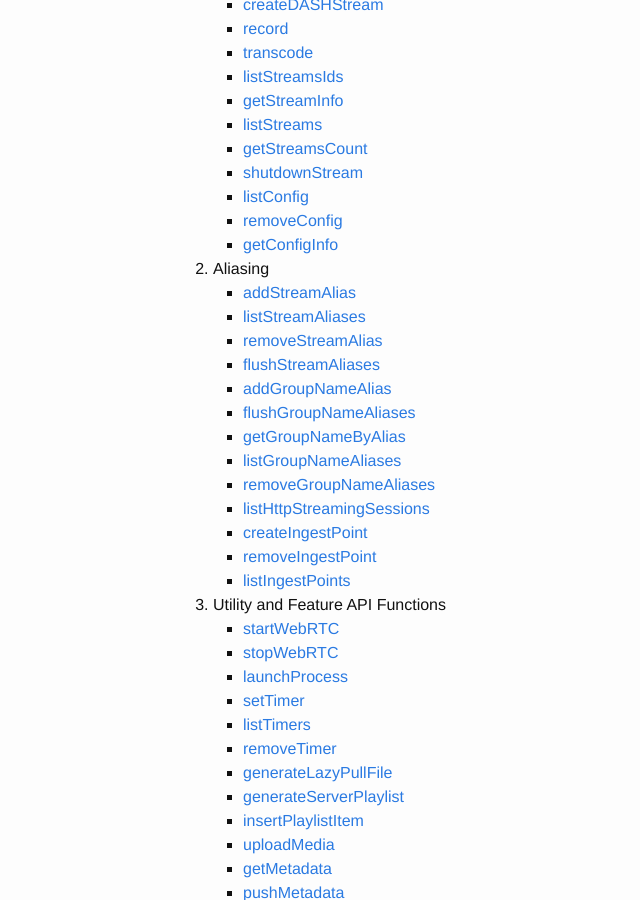
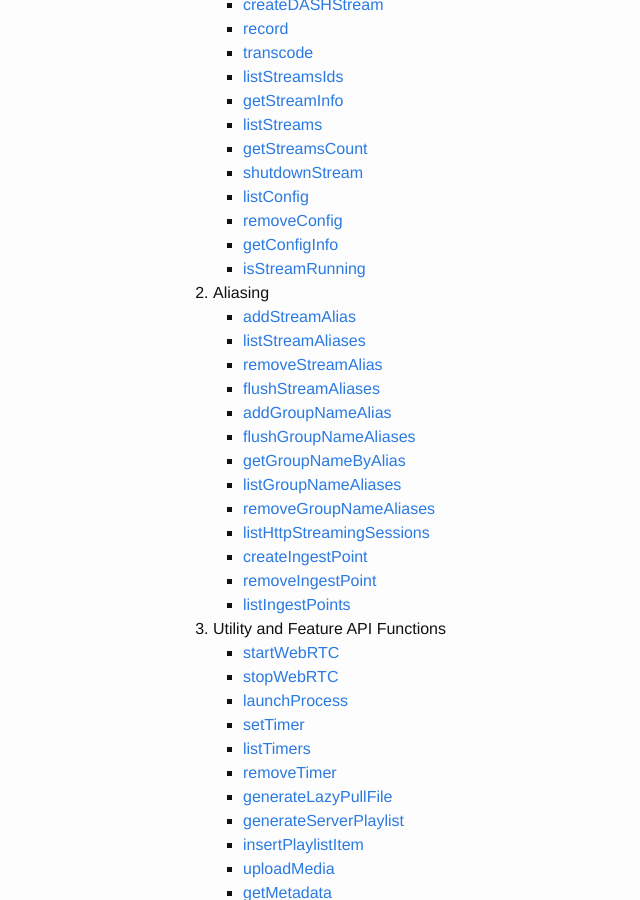
Before and after one commit to EvoStream/ems_api_definition, a Jekyll site: the page built from _posts/2016-01-01-index.md, in a window 1280 px wide and 900 px high, scrolled down 741 px. Shown: the whole window, without its empty margins (117-757 px from the left). Built offline with Jekyll 4.4.1, drawn with Linux system fonts in a browser that asks for light colours.

Commit message:
added isstreamrunning
added isstreamrunning

```diff
--- a/_posts/2016-01-01-index.md
+++ b/_posts/2016-01-01-index.md
@@ -38,6 +38,7 @@ permalink: table_of_contents
       - [listConfig]({{site.url}}{{site.baseurl}}/listconfig)
       - [removeConfig]({{site.url}}{{site.baseurl}}/removeconfig)
       - [getConfigInfo]({{site.url}}{{site.baseurl}}/getconfiginfo)
+      - [isStreamRunning]({{site.url}}{{site.baseurl}}/isstreamrunning)
    2. Aliasing
       - [addStreamAlias]({{site.url}}{{site.baseurl}}/addstreamalias)
       - [listStreamAliases]({{site.url}}{{site.baseurl}}/liststreamaliases)
```
